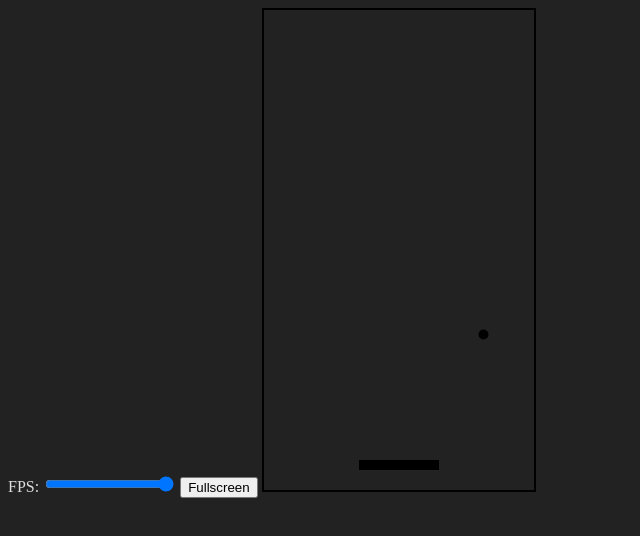
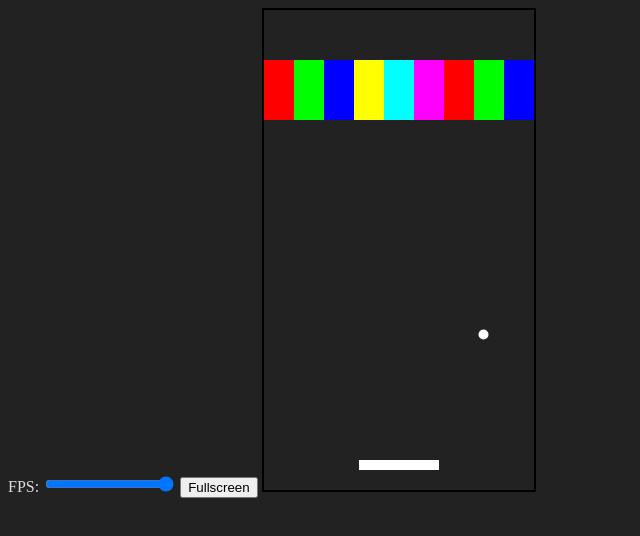
Before and after one commit to simonewebdesign/banananoid, a website: page index.html in a window 1280 px wide. Shown: the whole page, without its empty margins (0-640 px from the left). Drawn offline with Linux system fonts and the light colour scheme.

Commit message:
bricks rendering

```diff
--- a/index.html
+++ b/index.html
@@ -25,6 +25,8 @@
   <script src="js/main.js"></script>
   <script>
 
+initialRender()
+ctx.fillStyle = '#fff'
 main()
 
 document.getElementById('toggle-fullscreen').addEventListener('click', () => {
--- a/js/constants.js
+++ b/js/constants.js
@@ -18,3 +18,21 @@ const PLANE = {
     x: canvas.width / 2 - planeWidth / 2,
     y: canvas.height - 30,
 }
+
+const numberOfRows = 3
+const numberOfBricksPerRow = 9
+const BRICK = {
+    width: canvas.width / numberOfBricksPerRow,
+    height: 20,
+    colors: [
+        '#f00',
+        '#0f0',
+        '#00f',
+        '#ff0',
+        '#0ff',
+        '#f0f',
+    ],
+    yOffset: 50,
+}
+const numberOfColors = BRICK.colors.length
+const canvasYToClearFrom = BRICK.height * numberOfRows + BRICK.yOffset
--- a/js/initialState.js
+++ b/js/initialState.js
@@ -1,11 +1,8 @@
 const initialBallVelocityX = Math.random() > 0.5 ? 1 : -1
-
-const numberOfRows = 3
-const numberOfItemsPerRow = 6
 
 const bricks =
     Array(numberOfRows)
-        .fill(Array(numberOfItemsPerRow))
+        .fill(Array(numberOfBricksPerRow))
         .map(a => a.fill(true))
 
 const initialState = {
--- a/js/render.js
+++ b/js/render.js
@@ -1,6 +1,23 @@
+// Initial render (will happen only once)
+const initialRender = () => {
+    initialState.bricks.forEach((row, rowIdx) => {
+        const rowNumber = rowIdx + 1
+
+        row.forEach((brick, brickIdx) => {
+            if (brick) {
+                const x = brickIdx * BRICK.width
+                const y = rowIdx * BRICK.height + BRICK.yOffset
+                const color = BRICK.colors[brickIdx % numberOfColors]
+                ctx.fillStyle = color
+                ctx.fillRect(x, y, BRICK.width, BRICK.height)
+            }
+        })
+    })
+}
+
 const render = state => {
     // Clear screen
-    ctx.clearRect(0, 0, ctx.canvas.width, ctx.canvas.height)
+    ctx.clearRect(0, canvasYToClearFrom, ctx.canvas.width, ctx.canvas.height)
 
     const { ballPos, planePos } = state
 
```
Also changed, not shown: TODO.md (+1 -1 lines).
